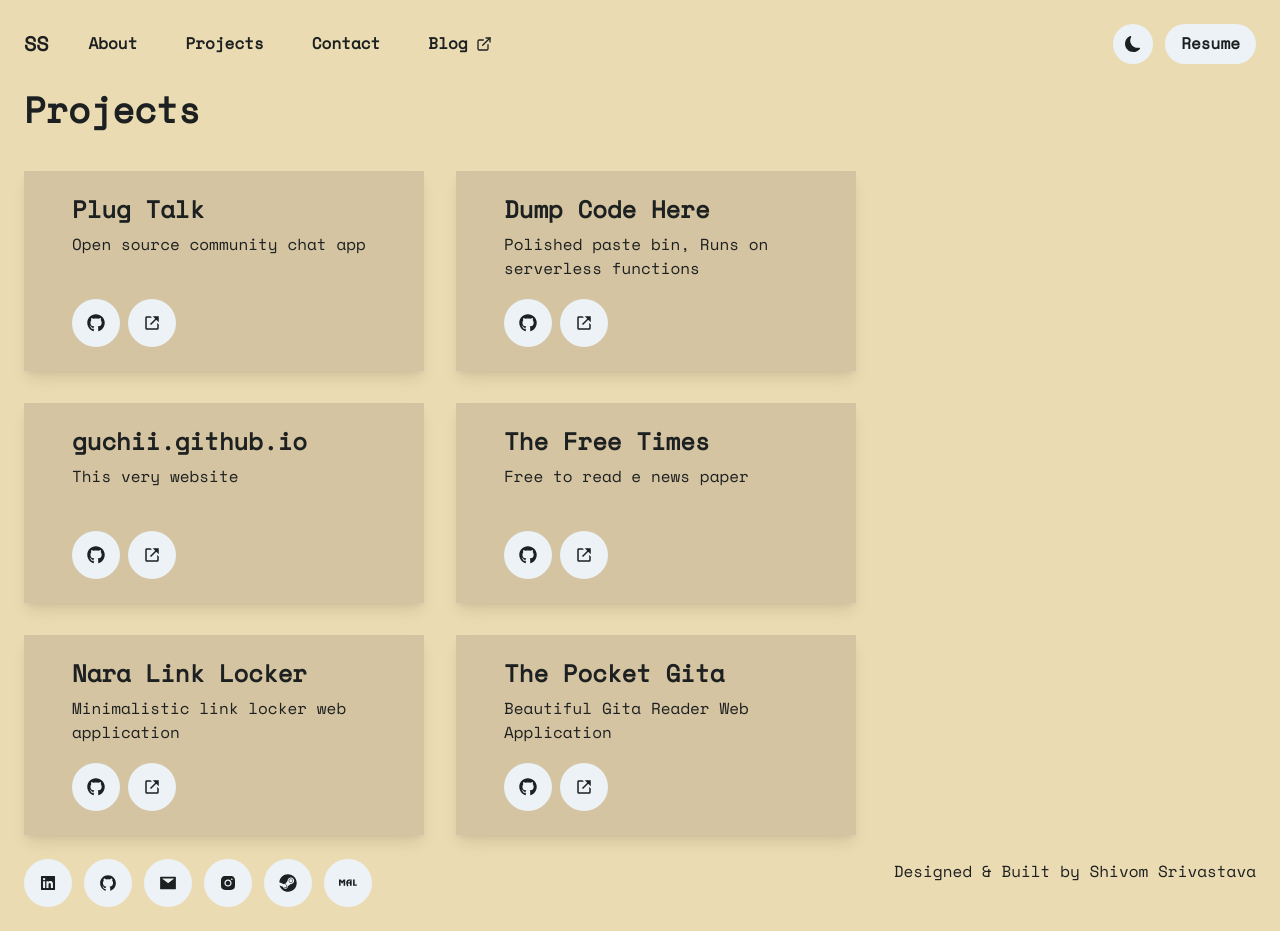
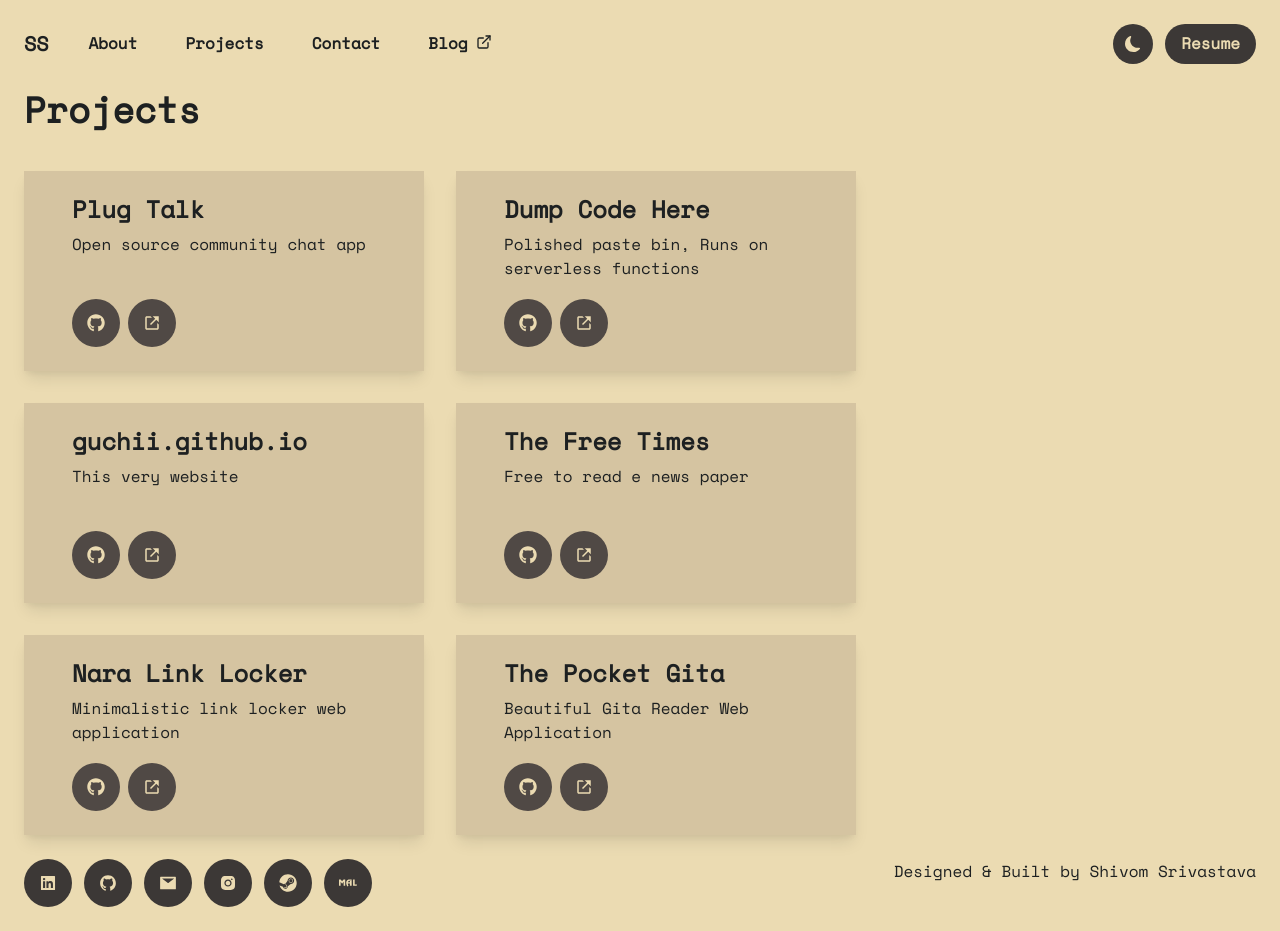
Before and after one commit to Guchii/me, a Next.js app: page /projects in a window 1280 px wide. Built offline with nearby package versions, Linux system fonts and the light colour scheme; a web font is replaced by a local one.

Commit message:
fix: colors

```diff
--- a/components/Footer.tsx
+++ b/components/Footer.tsx
@@ -74,9 +74,7 @@ const Footer = () => {
                 href={ll.link}
                 isExternal
                 transitionDuration="0.3s"
-                _hover={{
-                  transform: "scale(1.1)",
-                }}
+                variant="footer"
               />
             );
           })}
--- a/components/Header.tsx
+++ b/components/Header.tsx
@@ -16,9 +16,19 @@ import NextLink from "next/link";
 import { BsFillMoonFill, BsFillSunFill } from "react-icons/bs";
 import { GiHamburgerMenu } from "react-icons/gi";
 import { FiExternalLink } from "react-icons/fi";
+import { useMemo } from "react";
 
 const Header = () => {
   const { colorMode, toggleColorMode } = useColorMode();
+  const menuColors = useMemo(() => {
+    console.log("recomputhing menu colors");
+    const light = colorMode === "light";
+    return {
+      bg: light ? "gruvbox.bg2" : "gruvbox.fg",
+      fg: light ? "gruvbox.fg" : "gruvbox.bg",
+      hover: light ? "gruvbox.bg3" : "gruvbox.fg3",
+    };
+  }, [colorMode]);
   return (
     <>
       <Flex
@@ -36,7 +46,7 @@ const Header = () => {
         top={0}
         zIndex={1000}
         // bg={{ sm: useColorModeValue("white", "gray.800"), md: "none" }}
-        backdropFilter={{ sm: "blur(10px)", md: "none" }}
+        // backdropFilter={{ sm: "blur(10px)", md: "none" }}
       >
         <NextLink href="/">
           <Text fontWeight={"black"} fontSize="xl">
@@ -62,12 +72,14 @@ const Header = () => {
             onClick={toggleColorMode}
             marginLeft="auto"
             marginRight={3}
+            variant="header"
           />
           <Button
             as={Link}
             isExternal
             href="https://cv.shivom.tech"
             display={{ sm: "none", md: "flex" }}
+            variant="header"
           >
             Resume
           </Button>
@@ -76,12 +88,19 @@ const Header = () => {
               display={{ sm: "flex", md: "none" }}
               as={IconButton}
               icon={<GiHamburgerMenu />}
+              variant="header"
             ></MenuButton>
             <MenuDivider />
-            <MenuList>
+            <MenuList bg={menuColors.bg} color={menuColors.fg}>
               {["About", "Projects", "Contact"].map((nice) => (
                 <NextLink key={nice} href={`/${nice.toLowerCase()}`} passHref>
-                  <MenuItem closeOnSelect as="a">
+                  <MenuItem
+                    closeOnSelect
+                    as="a"
+                    _hover={{
+                      bg: menuColors.hover,
+                    }}
+                  >
                     {nice}
                   </MenuItem>
                 </NextLink>
@@ -103,15 +122,22 @@ const LinkItem = ({
   href: string;
   isExternal?: boolean;
 }) => {
-  if (!isExternal)
-    return (
-      <Button as={NextLink} href={href || "/"} bg="none">
-        {text}
-      </Button>
-    );
   return (
-    <Button as={Link} href={href || "/"} isExternal bg="none" gap={2}>
-      {text} <FiExternalLink />
+    <Button
+      _hover={{
+        bg: useColorModeValue("gruvbox.fg2", "gruvbox.bg2"),
+      }}
+      _active={{
+        bg: "none",
+      }}
+      as={NextLink}
+      href={href || "/"}
+      bg="none"
+      passHref
+    >
+      <Link w="full" display={"inline-flex"} gap={2}>
+        {text} {isExternal ? <FiExternalLink /> : null}
+      </Link>
     </Button>
   );
 };
--- a/pages/projects.tsx
+++ b/pages/projects.tsx
@@ -1,13 +1,43 @@
-import { Heading, HStack, IconButton, Link, Spacer, Stack, Text, useColorModeValue, VStack, Wrap, WrapItem } from '@chakra-ui/react';
-import Head from 'next/head';
-import { BiLinkExternal } from 'react-icons/bi';
-import { FaGithub } from 'react-icons/fa';
-import projects from '../projects.json';
+import {
+  Heading,
+  HStack,
+  IconButton,
+  Link,
+  Spacer,
+  Stack,
+  Text,
+  useColorMode,
+  useColorModeValue,
+  VStack,
+  Wrap,
+  WrapItem,
+} from "@chakra-ui/react";
+import Head from "next/head";
+import { useMemo } from "react";
+import { BiLinkExternal } from "react-icons/bi";
+import { FaGithub } from "react-icons/fa";
+
+import projects from "../projects.json";
 
 const Projects = () => {
-  const cardColor = useColorModeValue('gruvbox.fg2', 'gruvbox.bg2');
+  const { colorMode } = useColorMode();
+  const menuColors = useMemo(() => {
+    const light = colorMode === "light";
+    return {
+      card: light ? "gruvbox.fg2" : "gruvbox.bg2",
+      button: {
+        bg: light ? "gruvbox.bg2" : "gruvbox.fg2",
+        fg: light ? "gruvbox.fg" : "gruvbox.bg",
+      },
+    };
+  }, [colorMode]);
   return (
-    <VStack gap={8} minHeight={"70vh"} justify="center" alignItems={{sm: "center", md: "start"}}>
+    <VStack
+      gap={8}
+      minHeight={"70vh"}
+      justify="center"
+      alignItems={{ sm: "center", md: "start" }}
+    >
       <Head>
         <title>Projects</title>
         <link
@@ -18,7 +48,7 @@ const Projects = () => {
       <Heading fontSize={"4xl"} textAlign={{ sm: "center", md: "left" }}>
         Projects
       </Heading>
-      <Wrap spacing={8} w="full" justify={{sm: "center", md: "start"}}>
+      <Wrap spacing={8} w="full" justify={{ sm: "center", md: "start" }}>
         {projects.map((project, i) => (
           <WrapItem h="200px" w="400px" key={i}>
             <Stack
@@ -28,7 +58,7 @@ const Projects = () => {
               px={12}
               py={6}
               textAlign={{ sm: "center", md: "left" }}
-              bg={cardColor}
+              bg={menuColors.card}
               _hover={{
                 boxShadow: "xl",
                 transform: "translateY(-2px)",
@@ -50,6 +80,15 @@ const Projects = () => {
                   as={Link}
                   isExternal
                   href={project.source}
+                  bg={menuColors.button.bg}
+                  color={menuColors.button.fg}
+                  _hover= {{
+                    bg: menuColors.button.bg,
+
+                  }}
+                  _active= {{
+                    bg: menuColors.button.bg,
+                  }}
                 />
                 <IconButton
                   aria-label="steam"
@@ -58,6 +97,14 @@ const Projects = () => {
                   isExternal
                   href={project.source}
                   icon={<BiLinkExternal />}
+                  bg={menuColors.button.bg}
+                  color={menuColors.button.fg}
+                  _hover= {{
+                    bg: menuColors.button.bg,
+                  }}
+                  _active= {{
+                    bg: menuColors.button.bg,
+                  }}
                 />
               </HStack>
             </Stack>
--- a/styles/components.ts
+++ b/styles/components.ts
@@ -5,11 +5,6 @@ export const ButtonStyles: any & { baseStyle: ButtonProps } = {
   baseStyle: (props: StyleFunctionProps) => ({
     // fontWeight: "semibold",
     borderRadius: "full",
-    transitionDuration: "0.2s",
-    _hover: {
-      bg: mode("gruvbox.red1", "gruvbox.fg")(props),
-      // bg:"none"
-    },
     _focus: {
       boxShadow: "none",
     },
@@ -18,10 +13,21 @@ export const ButtonStyles: any & { baseStyle: ButtonProps } = {
     primary: (props: StyleFunctionProps) => ({
       // bg: mode("gruvbox.bg3", "gruvbox.fg3")(props),
       // color: mode("gruvbox.fg", "gruvbox.bg")(props),
-      bg: "gruvbox.yellow",
+      bg: "gruvbox.green",
       color: "gruvbox.bg",
       _hover: {
-        bg: "gruvbox.green",
+        bg: "gruvbox.yellow",
+      },
+    }),
+    header: (props: StyleFunctionProps) => ({
+      bg: mode("gruvbox.bg1", "gruvbox.fg1")(props),
+      color: mode("gruvbox.fg", "gruvbox.bg")(props),
+    }),
+    footer: (props: StyleFunctionProps) => ({
+      bg: mode("gruvbox.bg1", "gruvbox.fg1")(props),
+      color: mode("gruvbox.fg", "gruvbox.bg")(props),
+      _hover: {
+        transform: "scale(1.05)",
       },
     }),
   },
```
Also changed, not shown: pages/index.tsx (+7 -3 lines).
